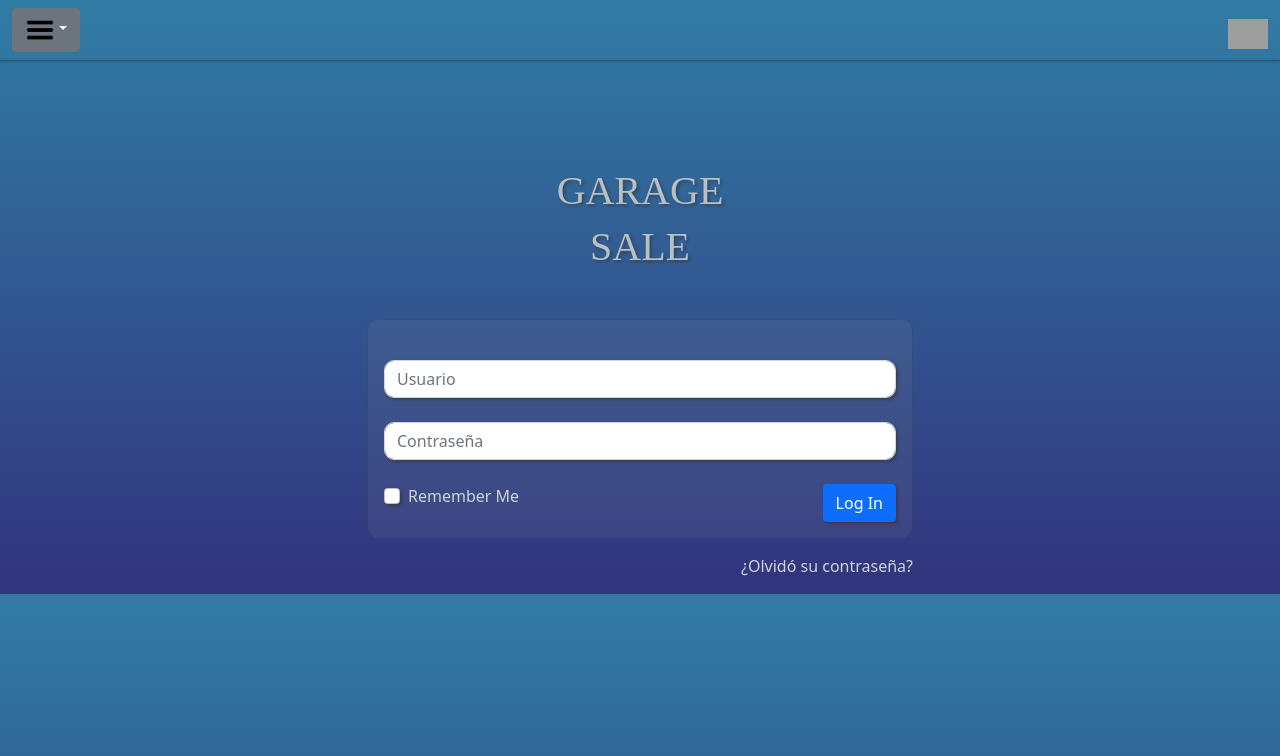
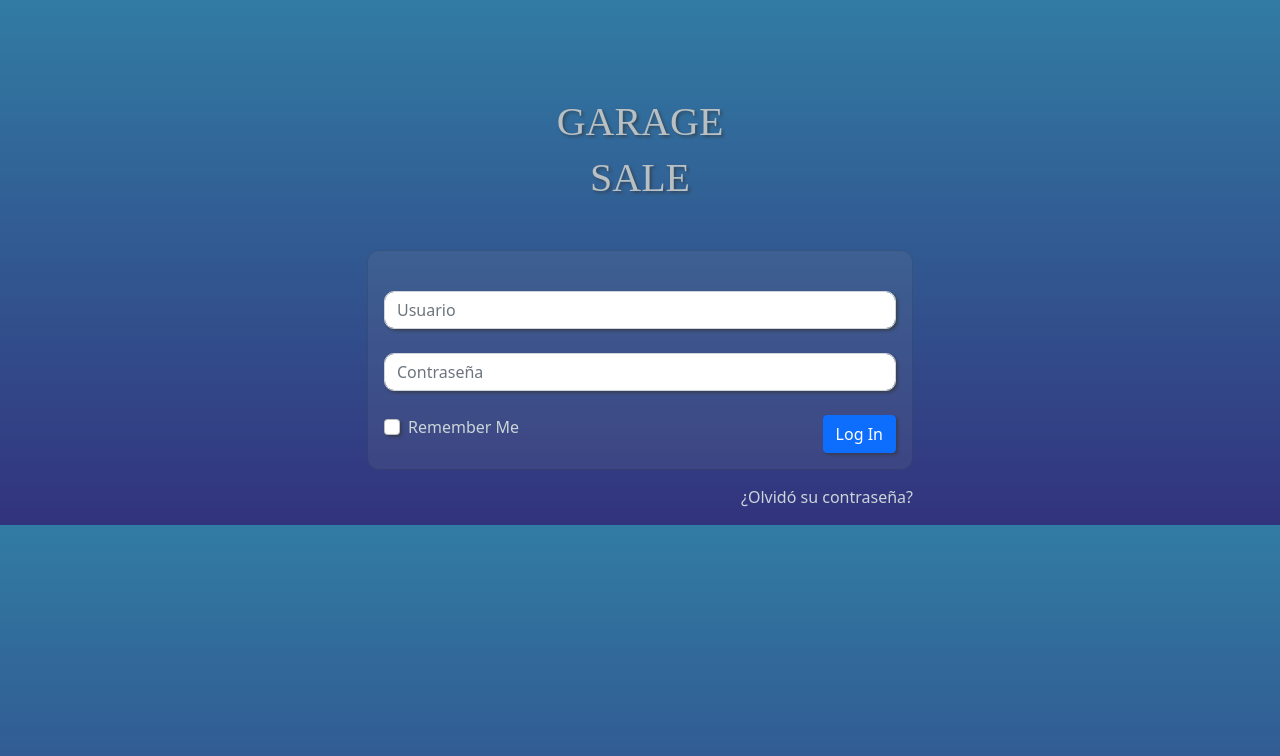
Before and after one commit to IanVargas1/TareaDise-o, an Angular app: page /Login in a window 1280 px wide. Shown: the top 756 px of the page. Built offline with nearby package versions, Linux system fonts and the light colour scheme; grey boxes are pictures that could not be loaded; a web font is replaced by a local one.

Commit message:
un monton de varas

```diff
--- a/src/app/app-routing.module.ts
+++ b/src/app/app-routing.module.ts
@@ -1,12 +1,15 @@
 import { NgModule } from '@angular/core';
 import { RouterModule, Routes } from '@angular/router';
 import { LoginComponent } from './components/login/login.component';
+import { AcercaDeComponent } from './components/acerca-de/acerca-de.component';
+import { ListaProductosComponent } from './components/lista-productos/lista-productos.component';
 
 const routes: Routes = [
   {path:'',redirectTo:'Login', pathMatch:'full'},
-  {path:'Home',component: LoginComponent},
   {path:'Login',component: LoginComponent},
+  {path:'Lista-Productos',component: ListaProductosComponent},
   {path:'Register',component: LoginComponent},
+  {path:'Acerca-de',component: AcercaDeComponent},
   {path:'**',redirectTo:'Home', pathMatch:'full'},
 ];
 
--- a/src/app/app.component.html
+++ b/src/app/app.component.html
@@ -1,6 +1,6 @@
 
 
-<app-navbar></app-navbar>
-
+<!-- <app-navbar></app-navbar>
+ -->
 
 <router-outlet></router-outlet>
--- a/src/app/components/acerca-de/acerca-de.component.html
+++ b/src/app/components/acerca-de/acerca-de.component.html
@@ -1 +1,4 @@
+
+<app-navbar></app-navbar>
+
 <p>acerca-de works!</p>
--- a/src/app/components/lista-productos/lista-productos.component.html
+++ b/src/app/components/lista-productos/lista-productos.component.html
@@ -1 +1,3 @@
+<app-navbar></app-navbar>
+
 <p>lista-productos works!</p>
--- a/src/app/components/navbar/navbar.component.css
+++ b/src/app/components/navbar/navbar.component.css
@@ -1,7 +1,34 @@
-
+.nav-link{
+  text-decoration: none;
+  color: #b8c0c3;
+}
 .line{
   width: 100%;
   height: 1px;
   background: #255a77;
   box-shadow: 0px 1px 3px #1e4a61;
 }
+
+img{
+  cursor: pointer;
+}
+
+.dropdown{
+  background: transparent;
+}
+
+.container1{
+  width: 100%;
+  display: flex;
+  float: left;
+}
+
+.container0{
+  width: 100%;
+  display: flex;
+  align-items: center;
+}
+.container2{
+  margin-right: 10px;
+  float: right;
+}
--- a/src/app/components/navbar/navbar.component.html
+++ b/src/app/components/navbar/navbar.component.html
@@ -1,21 +1,32 @@
 <nav class="navbar">
-  <div class="container-fluid">
-    <div class="dropdown mb-2">
-      <button
-        class="btn btn-secondary dropdown-toggle"
-        type="button"
-        id="dropdownMenu2"
-        data-bs-toggle="dropdown"
-        aria-expanded="true">
-        <span><img src="./assets/Hamburger_icon.png" height="30"></span>
-      </button>
-      <ul class="dropdown-menu" aria-labelledby="dropdownMenu2">
-        <li><button class="dropdown-item" type="button">Action</button></li>
-        <li><button class="dropdown-item" type="button">Another action</button></li>
-        <li><button class="dropdown-item" type="button">Something else here</button></li>
-      </ul>
+  <div class="container0 mb-2">
+    <div class="container1">
+      <div class="item">
+        <a class="nav-link active" aria-current="page" href="#">Iniciar Sesión</a>
+      </div>
+      <div class="item">
+        <a class="nav-link active" aria-current="page" href="#">Productos</a>
+      </div>
+      <div class="item">
+        <a class="nav-link active" aria-current="page" href="#">Agregar Producto</a>
+      </div>
+      <div class="item">
+        <a class="nav-link active" aria-current="page" href="#">Acerca de</a>
+      </div>
     </div>
-    <span><img src="./assets/user.png" height="30"></span>
+    <div class="container2">
+      <img src="./assets/user_icon.png" height="30" />
+    </div>
+    <!-- <ul class="navbar-nav">
+      <li class="nav-item">
+        <a class="nav-link active" aria-current="page" href="#">Acerca de </a>
+      </li>
+      <li class="nav-item">
+        <a class="nav-link active" aria-current="page" href="#">Acerca de </a>
+      </li>
+    </ul> -->
+
+    <!-- <span><img src="./assets/user_icon.png" height="30"></span> -->
   </div>
   <div class="line"></div>
 </nav>
--- a/src/app/components/publicar-producto/publicar-producto.component.html
+++ b/src/app/components/publicar-producto/publicar-producto.component.html
@@ -1 +1,3 @@
+<app-navbar></app-navbar>
+
 <p>publicar-producto works!</p>
```
